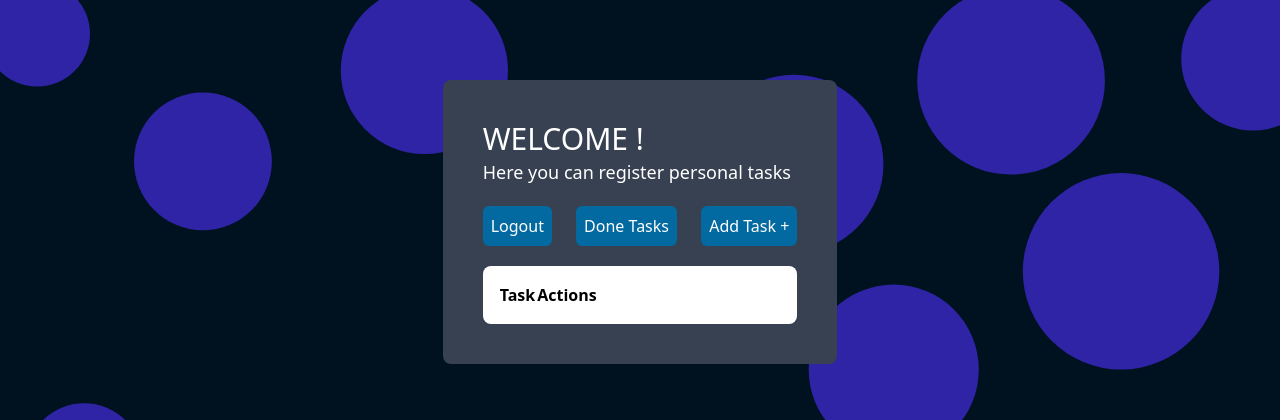
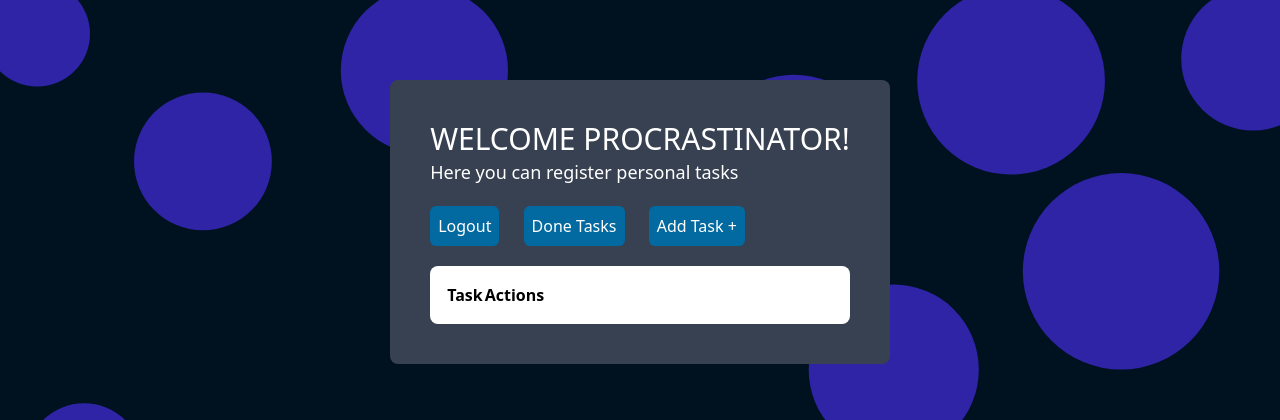
Before and after one commit to Ghanemla/u04-todo-app-Ghanemla, a PHP site: page /todo.php in a window 1280 px wide. Shown: the top 420 px of the page. Run offline with PHP 8.4, Linux system fonts and the light colour scheme; the visitor is signed in with stand-in values (Sample User, id 1); data that the repository does not hold is empty; some libraries are stand-ins or nearby versions.

Commit message:
Removed comments i used for testing

```diff
--- a/src/deletetask.php
+++ b/src/deletetask.php
@@ -13,11 +13,11 @@ if (!isset($_SESSION['user_id'])) {
 // Get the to-do item information
 if (isset($_GET['id'])) {
   $id = $_GET['id'];
-  // $user_id = $_SESSION['user_id'];
+
   $stmt = $conn->prepare("DELETE FROM todo_items WHERE id = :id AND user_id = :user_id");
   $stmt->bindValue(':id', $id);
   $stmt->bindValue(':user_id', $_SESSION['user_id']);
   $stmt->execute();
-  // echo "cum";
+
   header('Location: todo.php');
 }
--- a/src/donetasks.php
+++ b/src/donetasks.php
@@ -19,7 +19,6 @@ $completed_items = $stmt->fetchAll();
 foreach ($completed_items as $item) {
   echo '<p class="  mt-5 mb-5 block mx-4 p-2.5 w-full text-sm text-gray-900 bg-white rounded-lg border border-gray-300 focus:ring-blue-500 focus:border-blue-500 dark:bg-gray-800 dark:border-gray-600 dark:placeholder-gray-400 dark:text-white dark:focus:ring-blue-500 dark:focus:border-blue-500">Task: ' . $item['task'] . '</p>';
   echo '<p class=" mb-5 block mx-4 p-2.5 w-full text-sm text-gray-900 bg-white rounded-lg border border-gray-300 focus:ring-blue-500 focus:border-blue-500 dark:bg-gray-800 dark:border-gray-600 dark:placeholder-gray-400 dark:text-white dark:focus:ring-blue-500 dark:focus:border-blue-500" >Description: ' . $item['description'] . '</p>';
-  // echo '<hr>';
 }
 
 ?>
--- a/src/todo.php
+++ b/src/todo.php
@@ -9,7 +9,7 @@ if (!isset($_SESSION['user_id'])) {
   exit;
 }
 
-//SELECT * FROM todo_items WHERE user_id = :user_id AND is_done = 0 "ORDER BY id DESC
+
 $stmt = $conn->prepare("SELECT * FROM todo_items WHERE user_id = :user_id AND is_done = 0 ");
 $stmt->bindValue(':user_id', $_SESSION['user_id']);
 $stmt->execute();
@@ -21,8 +21,8 @@ $tasks = $stmt->fetchAll(PDO::FETCH_ASSOC);
 
 
 <div class="container mx-auto mt-20 rounded-lg  bg-[#374151]	max-w-fit p-10	">
-  <h1 class="font-medium leading-tight text-3xl uppercase text-white">Welcome !</h1>
-  <p class="grid-cols-3  text-lg mb-5 text-white">Here you can register personal tasks</p>
+  <h1 class="font-medium leading-tight text-3xl uppercase text-white">Welcome procrastinator!</h1>
+  <p class="grid-cols-3  text-lg mb-5 text-white">Here you can register personal tasks </p>
   <a type=" button" href="logout.php"><button type="button" class="bg-sky-700  hover:bg-red-700 p-2 rounded-md text-white mb-5 mr-5 capitalize ">Logout</button></a>
 
   <a href="donetasks.php"><button class="bg-sky-700 hover:bg-white hover:text-black	 p-2 rounded-md text-white mb-5 capitalize ">done tasks</button></a>
```
